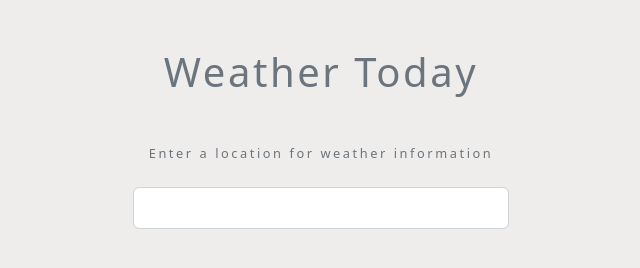
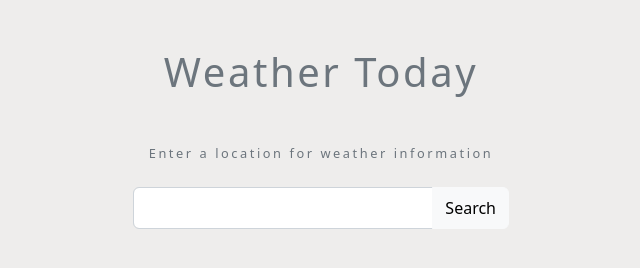
Before and after one commit to lazar-r/WeatherAPI, a plain HTML site: page index.html in a window 1280 px wide. Shown: the full height of the page, 319-959 px from the left. Drawn offline with nearby package versions, Linux system fonts and the light colour scheme.

Commit message:
button added

```diff
--- a/index.html
+++ b/index.html
@@ -15,7 +15,10 @@
     <h1 class="text-muted text-center my-4">Weather Today</h1>
     <form class="change-location my-4 text-center text-muted">
       <label for="city" class="my-4">Enter a location for weather information</label>
-      <input type="text" name="city" class="form-control p-2">
+      <div class="input-group mb-3">
+        <input type="text" name="city" class="form-control p-2">
+        <button type="submit" class="btn btn-light">Search</button>
+      </div>
     </form>
 
     <div class="card shadow-lg rounded d-none">
```
